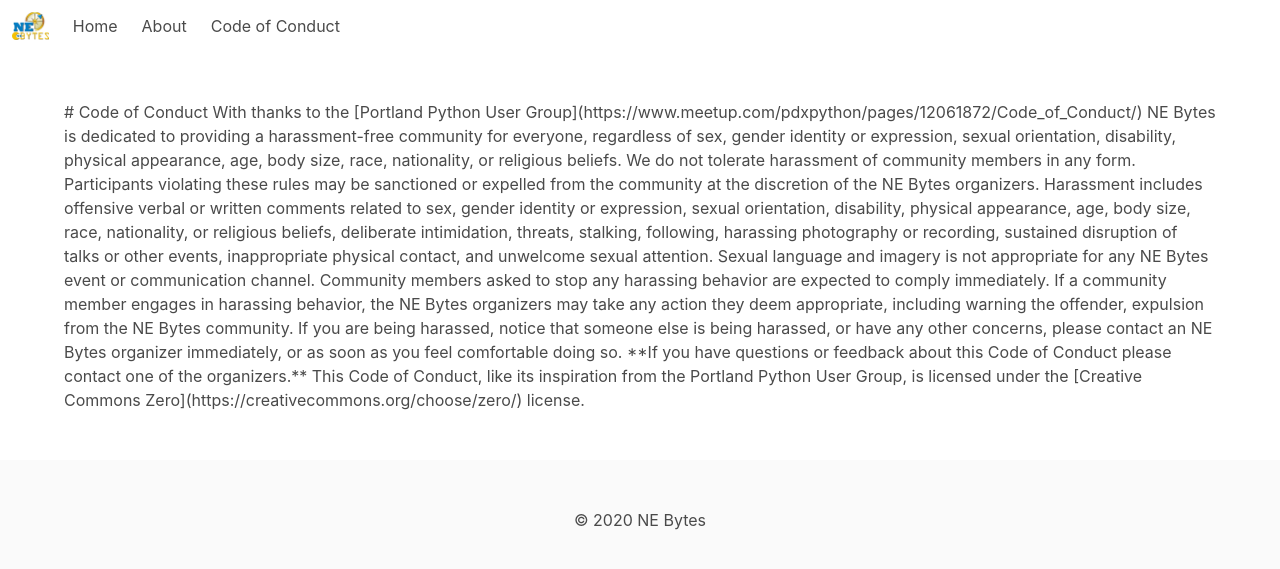
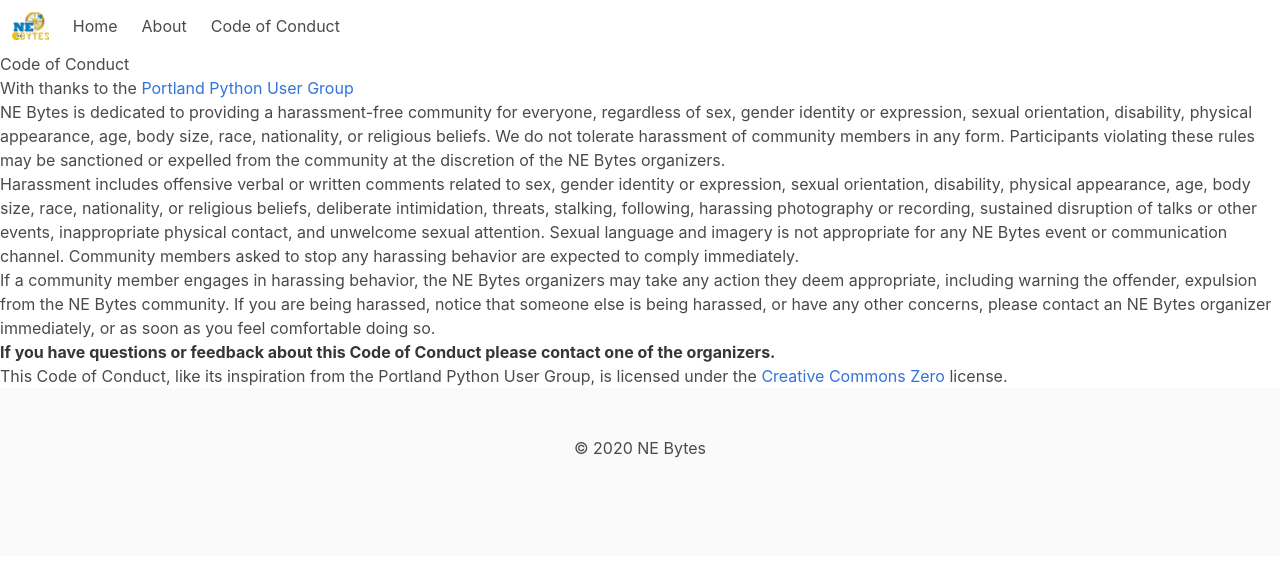
Before and after one commit to ne-bytes/ne-bytes.github.io, a Jekyll site: the page built from code-of-conduct.md, in a window 1280 px wide. Shown: the top 569 px of the page. Built offline with Jekyll 4.4.1, drawn with Linux system fonts in a browser that asks for light colours.

Commit message:
Update code-of-conduct.md

```diff
--- a/code-of-conduct.md
+++ b/code-of-conduct.md
@@ -2,20 +2,14 @@
 layout: default
 title: NE Bytes Code of Conduct
 ---
-<section class="section">
-  <div class="container">
-
 # Code of Conduct
 
-
 With thanks to the [Portland Python User Group](https://www.meetup.com/pdxpython/pages/12061872/Code_of_Conduct/)
-
 
 NE Bytes is dedicated to providing a harassment-free community for everyone, regardless of sex, gender identity or
 expression, sexual orientation, disability, physical appearance, age, body size, race, nationality, or religious
 beliefs. We do not tolerate harassment of community members in any form. Participants violating these rules may be
 sanctioned or expelled from the community at the discretion of the NE Bytes organizers.
-
 
 Harassment includes offensive verbal or written comments related to sex, gender identity or expression, sexual
 orientation, disability, physical appearance, age, body size, race, nationality, or religious beliefs, deliberate
@@ -24,18 +18,12 @@ other events, inappropriate physical contact, and unwelcome sexual attention. Se
 appropriate for any NE Bytes event or communication channel. Community members asked to stop any harassing behavior
 are expected to comply immediately.
 
-
 If a community member engages in harassing behavior, the NE Bytes organizers may take any action they deem appropriate,
 including warning the offender, expulsion from the NE Bytes community. If you are being harassed, notice that someone
 else is being harassed, or have any other concerns, please contact an NE Bytes organizer immediately, or as soon as you
 feel comfortable doing so.
 
-
 **If you have questions or feedback about this Code of Conduct please contact one of the organizers.**
-
 
 This Code of Conduct, like its inspiration from the Portland Python User Group, is licensed
 under the [Creative Commons Zero](https://creativecommons.org/choose/zero/) license.
-
-  </div>
-</section>
```
